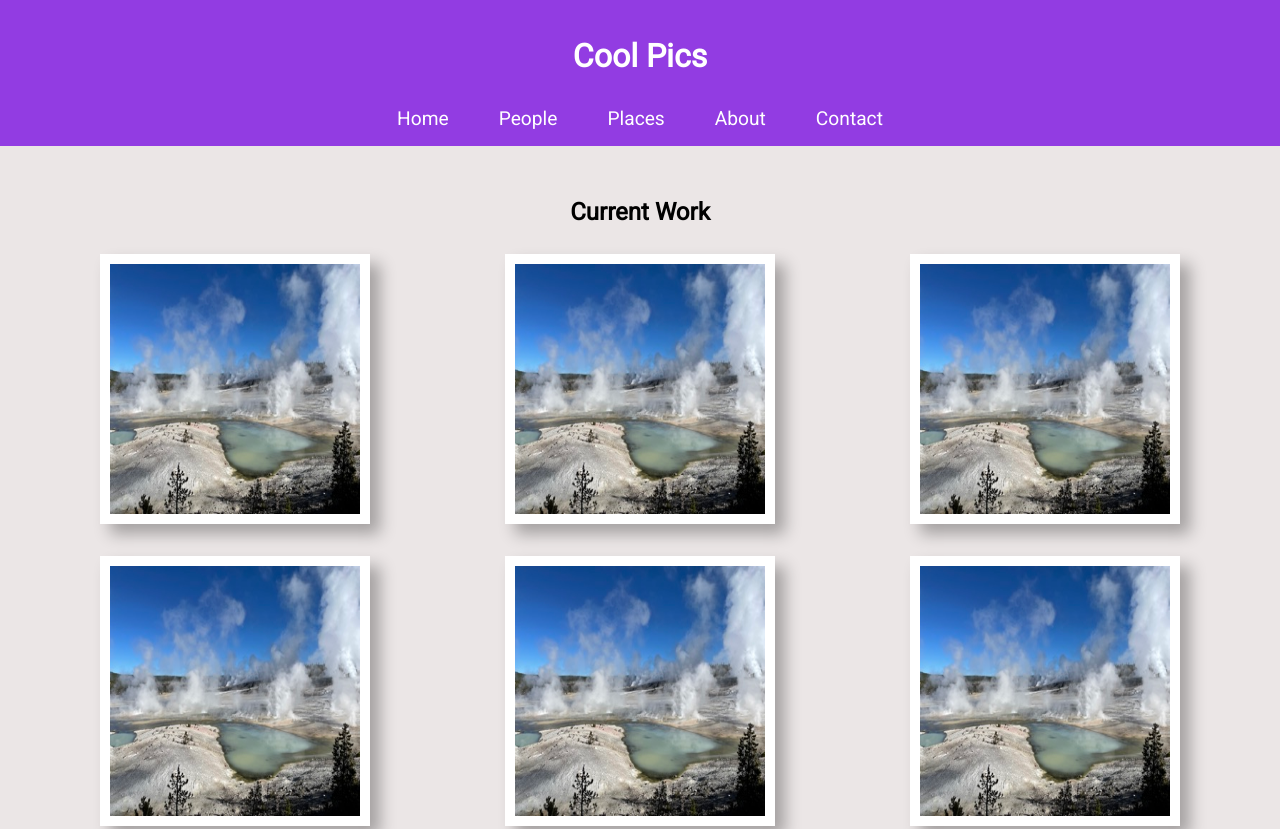
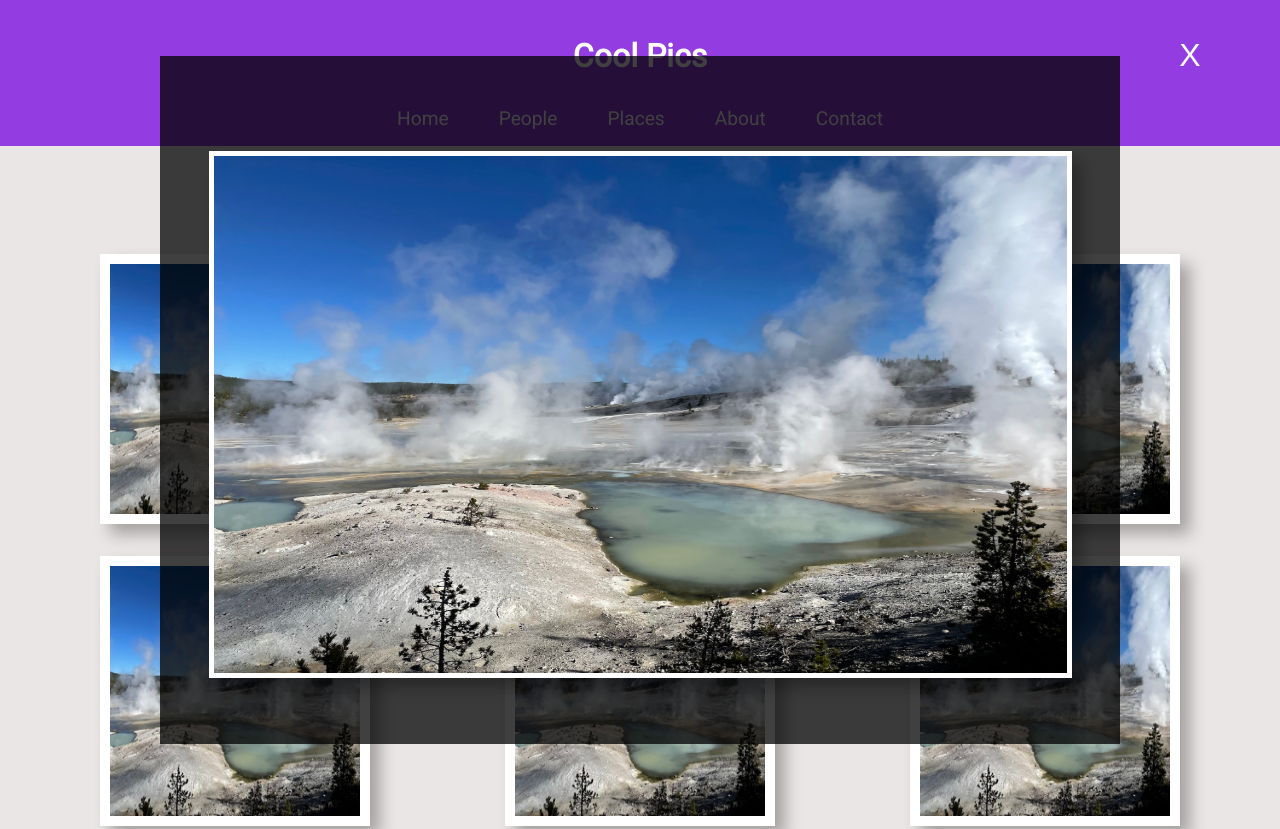
Before and after one commit to Jordan269244/wdd-131, a plain HTML site: page week3/prove2/index.html in a window 1280 px wide. Shown: the top 829 px of the page. Drawn offline with Linux system fonts and the light colour scheme.

Commit message:
progress made. Need to size image, close viewer, and make it function with javascript

```diff
--- a/week3/prove2/coolpics.css
+++ b/week3/prove2/coolpics.css
@@ -107,3 +107,36 @@ nav a:hover {
      align-items: center;
 
 }
+
+.viewer {
+    position: fixed;
+    top: 0;
+    left: 0;
+    bottom: 0;
+    right: 0;
+    background: rgba(0, 0, 0, 0.75);
+    display: grid;
+    grid-template-rows: auto 1fr;
+    align-items: center;
+    justify-items: center;
+    z-index: 10;
+    color: white;
+}
+
+.viewer img {
+    max-height: 100%;
+    max-width: 100%;
+    border: 5px solid white;
+}
+
+.close-viewer {
+    background: none;
+    border: none;
+    color: white;
+    font-size: 2rem;
+    cursor: pointer;
+    align-self: start;
+    justify-self: end;
+    padding: 0.5rem;
+    z-index: 11;
+}
--- a/week3/prove2/index.html
+++ b/week3/prove2/index.html
@@ -12,17 +12,21 @@
 </head>
 
 <body>
+    <div class="viewer">
+        <button class="close-viewer">X</button>
+        <img src="norris-full.jpeg" alt="alt description">
+    </div>
     <header>
         <h1> Cool Pics</h1>
         <nav>
             <button id="menuToggle">☰ Menu</button>
             <section id="menuItems">
                 <ul>
-                <li><a href="#">Home</a></li>
-                <li><a href="#">People</a></li>
-                <li><a href="#">Places</a></li>
-                <li><a href="#">About</a></li>
-                <li><a href="#">Contact</a></li>
+                    <li><a href="#">Home</a></li>
+                    <li><a href="#">People</a></li>
+                    <li><a href="#">Places</a></li>
+                    <li><a href="#">About</a></li>
+                    <li><a href="#">Contact</a></li>
                 </ul>
             </section>
         </nav>
@@ -56,7 +60,7 @@
                     margin: 0 auto;
                 }
 
-                #menuItems ul{
+                #menuItems ul {
                     align-items: center;
                 }
             }
@@ -90,18 +94,39 @@
                     display: none;
                 }
 
-                #menuItems{
+                #menuItems {
                     display: flex;
                 }
 
-                #menuItems ul{
-                    flex-direction:row;
-                    justify-content:center;
+                #menuItems ul {
+                    flex-direction: row;
+                    justify-content: center;
 
                 }
 
-                #menuItems ul li{
+                #menuItems ul li {
                     margin: 0 10px;
+                }
+
+                .viewer {
+                    margin-right:10rem;
+                    margin-left:10rem;
+                    margin-top: 3.5rem;
+                    margin-bottom:3.5rem;
+                    padding: 2rem;
+                    justify-content: center;
+                    align-content: center;
+                }
+
+                .close-viewer {
+
+                    margin-left:1100px;
+                }
+
+                .viewer img {
+                    width: 75%;
+                    height: 75%;
+                    margin-bottom: 2rem;
                 }
 
             }
```
Also changed, not shown: week4/debugging/events.html (added, +39 -0 lines), week4/debugging/events.js (added, +67 -0 lines).
